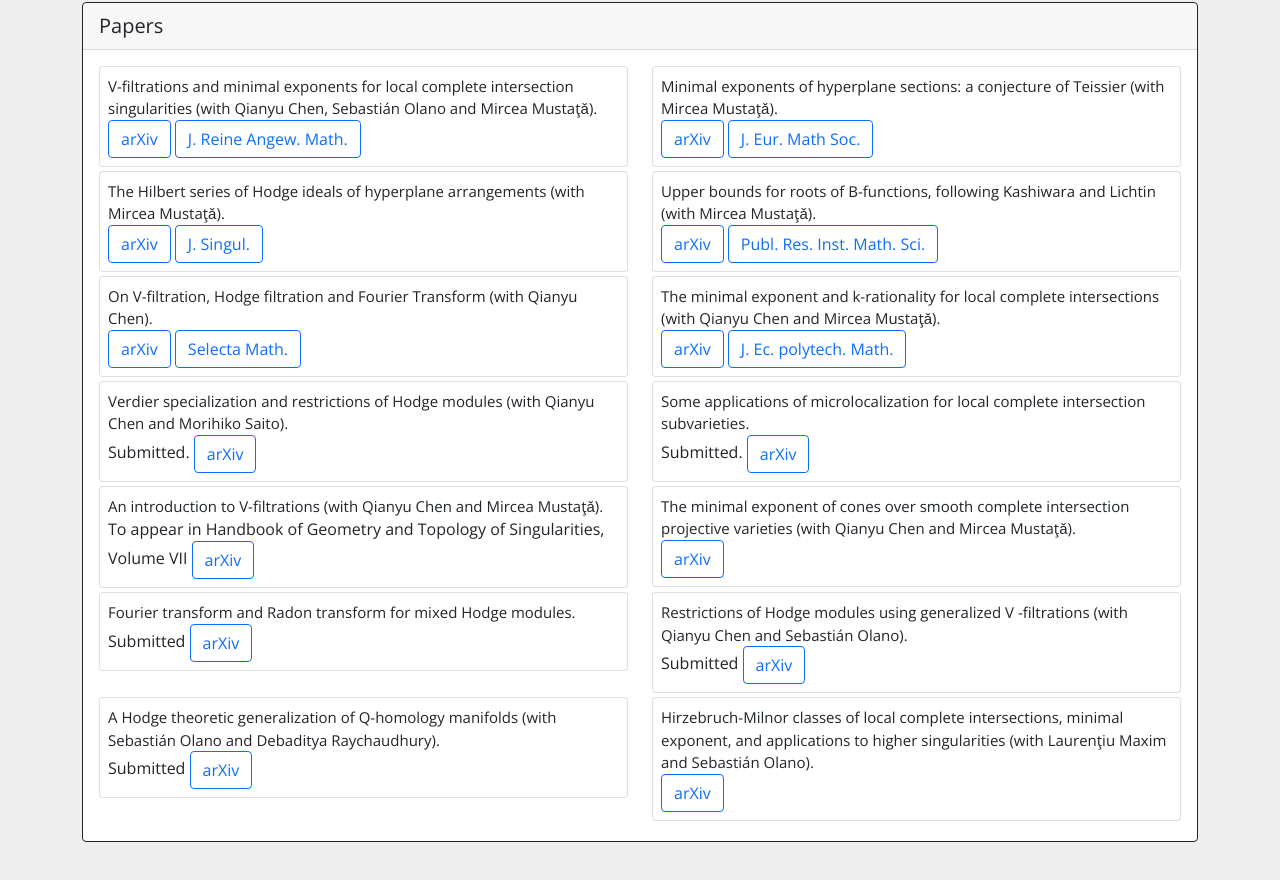
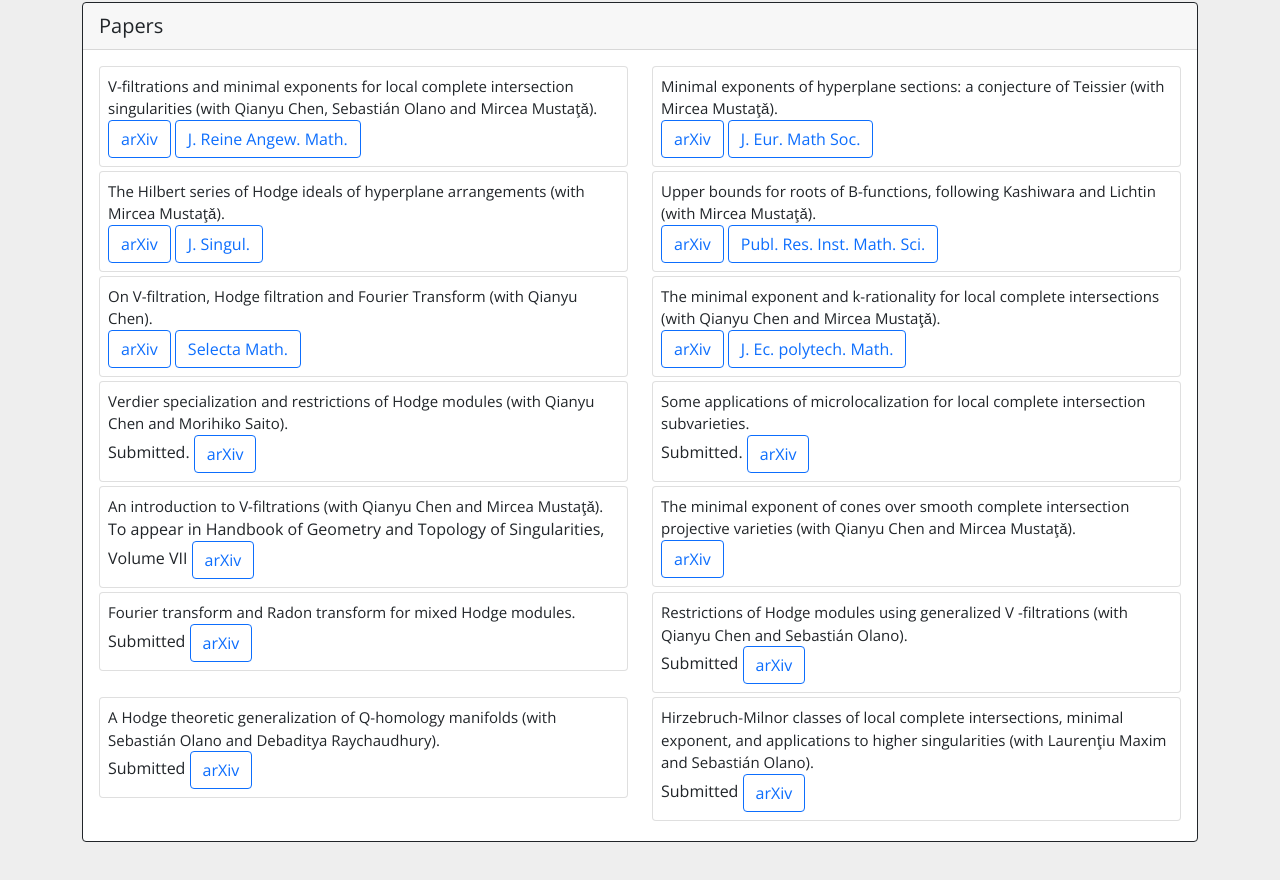
Before and after one commit to bdirks8/bdirks8.github.io, a plain HTML site: page index.html in a window 1280 px wide. Shown: the part 685-1565 px from the top of the page. Drawn offline with nearby package versions, Linux system fonts and the light colour scheme.

Commit message:
Update index.html

```diff
--- a/index.html
+++ b/index.html
@@ -223,6 +223,7 @@
 										<div class="card-text">
 											Hirzebruch-Milnor classes of local complete intersections, minimal exponent, and applications to higher singularities (with Laurenţiu Maxim and Sebastián Olano).
 										</div>
+										Submitted
 										<a href="https://arxiv.org/abs/2502.06537" class="btn btn-outline-primary">arXiv</a>
 									</div>
 								</div>
```
